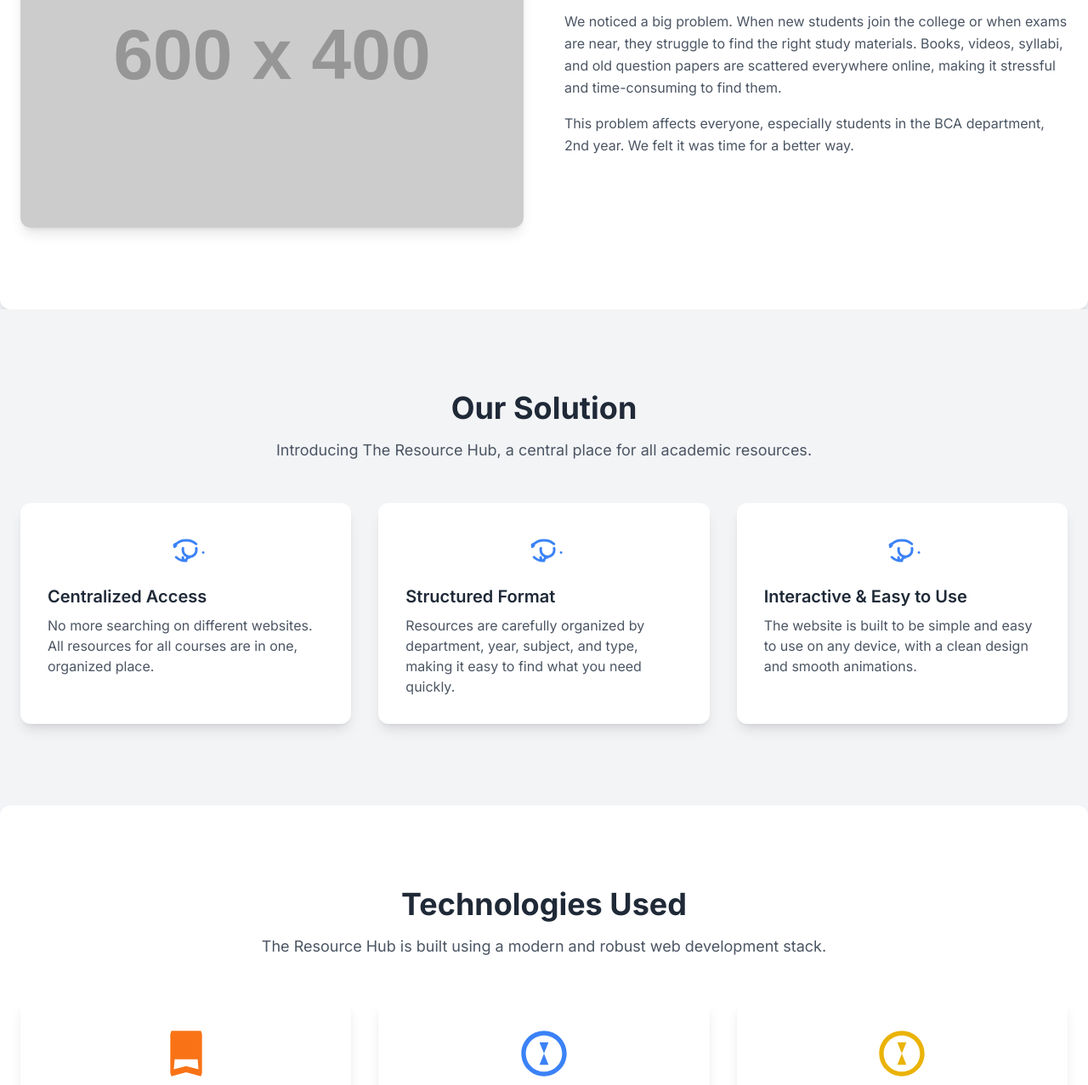
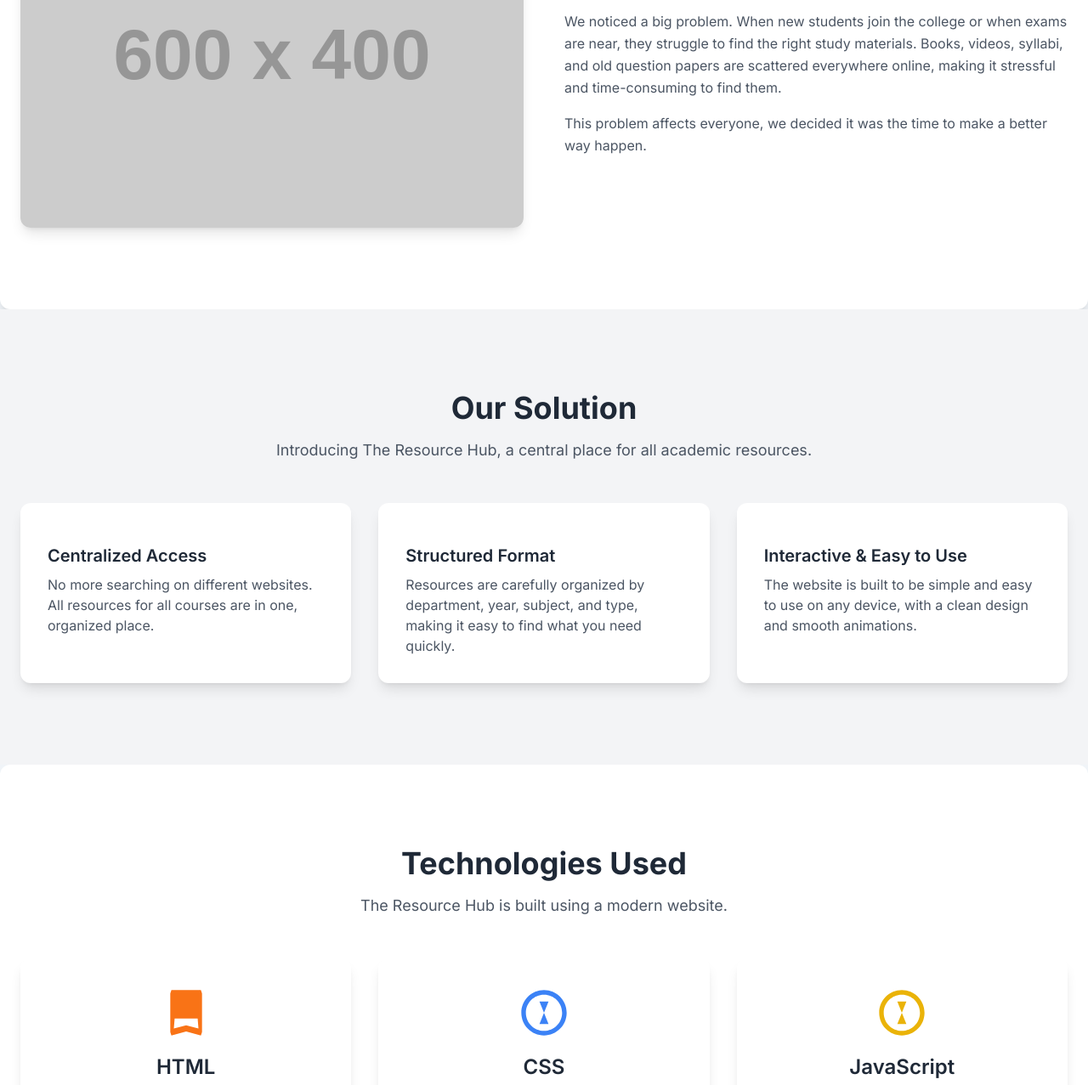
Before and after one commit to itz-anjali/resource, a plain HTML site: page index.html in a window 1280 px wide. Shown: the part 727-2004 px from the top of the page at 85% size. Drawn offline with nearby package versions, Linux system fonts and the light colour scheme; placeholder pictures from the web are drawn by us.

Commit message:
Update index.html

```diff
--- a/index.html
+++ b/index.html
@@ -80,7 +80,7 @@
                         We noticed a big problem. When new students join the college or when exams are near, they struggle to find the right study materials. Books, videos, syllabi, and old question papers are scattered everywhere online, making it stressful and time-consuming to find them.
                     </p>
                     <p class="text-gray-600 leading-relaxed">
-                        This problem affects everyone, especially students in the BCA department, 2nd year. We felt it was time for a better way.
+                        This problem affects everyone, we decided it was the time to make a better way happen.
                     </p>
                 </div>
             </div>
@@ -100,9 +100,9 @@
                 <!-- Feature 1 -->
                 <div class="bg-white p-8 rounded-xl shadow-lg hover:shadow-2xl transform hover:scale-105 transition duration-300">
                     <div class="text-blue-500 mb-4">
-                        <svg xmlns="http://www.w3.org/2000/svg" fill="none" viewBox="0 0 24 24" stroke-width="1.5" stroke="currentColor" class="w-12 h-12 mx-auto">
+<!--                         <svg xmlns="http://www.w3.org/2000/svg" fill="none" viewBox="0 0 24 24" stroke-width="1.5" stroke="currentColor" class="w-12 h-12 mx-auto">
                             <path stroke-linecap="round" stroke-linejoin="round" d="M12 6.002v.004m0-.004c2.213-.198 4.29.626 5.892 2.115m-5.892-2.115C9.754 5.804 7.677 6.628 6.075 8.117m11.85 2.502c.08.313.125.65.125 1c0 2.21-1.79 4-4 4s-4-1.79-4-4c0-.35.045-.687.125-1m11.85 2.502h.008M6.075 8.117a5.952 5.952 0 0 1-.183 1.096m0-1.096c-.305.518-.544 1.077-.723 1.668m-.183-1.096A6.037 6.037 0 0 1 6.075 8.117M12 18.002a2.001 2.001 0 0 1-2-2m2 2a2.001 2.001 0 0 1 2-2m-2 2a2.001 2.001 0 0 1-2-2m2 2v-.004m0 .004c-2.213.198-4.29-.626-5.892-2.115M12 18.002a2.001 2.001 0 0 1-2-2m2 2a2.001 2.001 0 0 1 2-2m-2 2a2.001 2.001 0 0 1-2-2m2 2h.008" />
-                        </svg>
+                        </svg> -->
                     </div>
                     <h3 class="text-xl font-semibold text-gray-800 mb-2">Centralized Access</h3>
                     <p class="text-gray-600">
@@ -112,9 +112,9 @@
                 <!-- Feature 2 -->
                 <div class="bg-white p-8 rounded-xl shadow-lg hover:shadow-2xl transform hover:scale-105 transition duration-300">
                     <div class="text-blue-500 mb-4">
-                        <svg xmlns="http://www.w3.org/2000/svg" fill="none" viewBox="0 0 24 24" stroke-width="1.5" stroke="currentColor" class="w-12 h-12 mx-auto">
+<!--                         <svg xmlns="http://www.w3.org/2000/svg" fill="none" viewBox="0 0 24 24" stroke-width="1.5" stroke="currentColor" class="w-12 h-12 mx-auto">
                             <path stroke-linecap="round" stroke-linejoin="round" d="M12 6.002v.004m0-.004c2.213-.198 4.29.626 5.892 2.115m-5.892-2.115C9.754 5.804 7.677 6.628 6.075 8.117m11.85 2.502c.08.313.125.65.125 1c0 2.21-1.79 4-4 4s-4-1.79-4-4c0-.35.045-.687.125-1m11.85 2.502h.008M6.075 8.117a5.952 5.952 0 0 1-.183 1.096m0-1.096c-.305.518-.544 1.077-.723 1.668m-.183-1.096A6.037 6.037 0 0 1 6.075 8.117M12 18.002a2.001 2.001 0 0 1-2-2m2 2a2.001 2.001 0 0 1 2-2m-2 2a2.001 2.001 0 0 1-2-2m2 2v-.004m0 .004c-2.213.198-4.29-.626-5.892-2.115M12 18.002a2.001 2.001 0 0 1-2-2m2 2a2.001 2.001 0 0 1 2-2m-2 2a2.001 2.001 0 0 1-2-2m2 2h.008" />
-                        </svg>
+                        </svg> -->
                     </div>
                     <h3 class="text-xl font-semibold text-gray-800 mb-2">Structured Format</h3>
                     <p class="text-gray-600">
@@ -124,9 +124,9 @@
                 <!-- Feature 3 -->
                 <div class="bg-white p-8 rounded-xl shadow-lg hover:shadow-2xl transform hover:scale-105 transition duration-300">
                     <div class="text-blue-500 mb-4">
-                        <svg xmlns="http://www.w3.org/2000/svg" fill="none" viewBox="0 0 24 24" stroke-width="1.5" stroke="currentColor" class="w-12 h-12 mx-auto">
+<!--                         <svg xmlns="http://www.w3.org/2000/svg" fill="none" viewBox="0 0 24 24" stroke-width="1.5" stroke="currentColor" class="w-12 h-12 mx-auto">
                             <path stroke-linecap="round" stroke-linejoin="round" d="M12 6.002v.004m0-.004c2.213-.198 4.29.626 5.892 2.115m-5.892-2.115C9.754 5.804 7.677 6.628 6.075 8.117m11.85 2.502c.08.313.125.65.125 1c0 2.21-1.79 4-4 4s-4-1.79-4-4c0-.35.045-.687.125-1m11.85 2.502h.008M6.075 8.117a5.952 5.952 0 0 1-.183 1.096m0-1.096c-.305.518-.544 1.077-.723 1.668m-.183-1.096A6.037 6.037 0 0 1 6.075 8.117M12 18.002a2.001 2.001 0 0 1-2-2m2 2a2.001 2.001 0 0 1 2-2m-2 2a2.001 2.001 0 0 1-2-2m2 2v-.004m0 .004c-2.213.198-4.29-.626-5.892-2.115M12 18.002a2.001 2.001 0 0 1-2-2m2 2a2.001 2.001 0 0 1 2-2m-2 2a2.001 2.001 0 0 1-2-2m2 2h.008" />
-                        </svg>
+                        </svg> -->
                     </div>
                     <h3 class="text-xl font-semibold text-gray-800 mb-2">Interactive & Easy to Use</h3>
                     <p class="text-gray-600">
@@ -143,7 +143,7 @@
             <div class="text-center mb-12">
                 <h2 class="text-3xl md:text-4xl font-bold text-gray-800 mb-4">Technologies Used</h2>
                 <p class="text-lg text-gray-600 max-w-2xl mx-auto">
-                    The Resource Hub is built using a modern and robust web development stack.
+                    The Resource Hub is built using a modern website.
                 </p>
             </div>
             <div class="grid grid-cols-1 md:grid-cols-3 gap-8 text-center">
```
